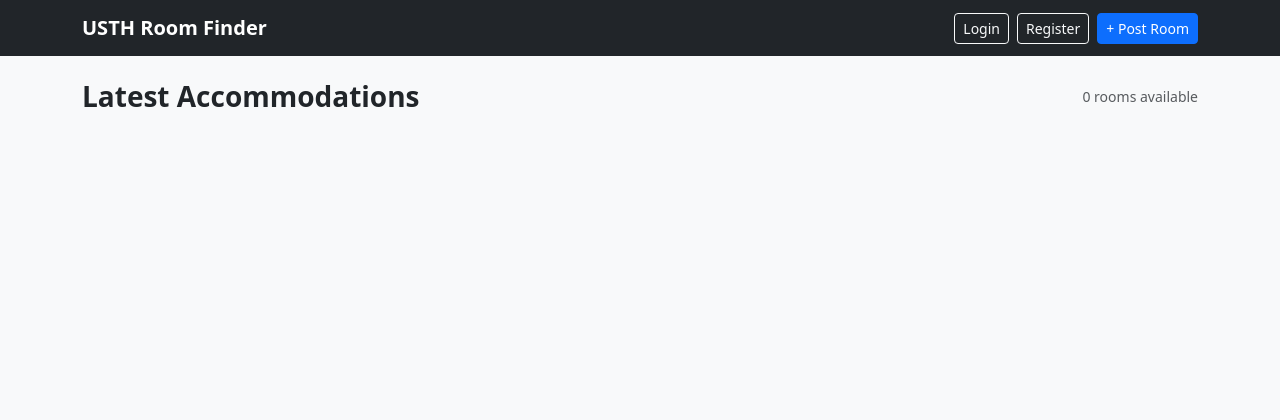
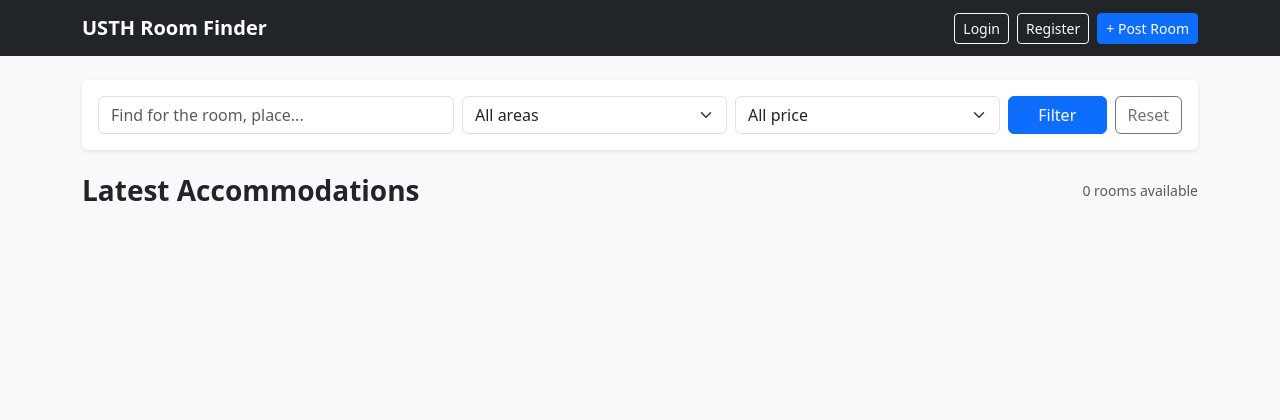
Before and after one commit to dungnt2410232/Room-Rental, a Flask app: page / in a window 1280 px wide. Shown: the top 420 px of the page. Run offline with Flask 3, Linux system fonts and the light colour scheme; data that the repository does not hold is empty.

Commit message:
Complete search and filter feature

```diff
--- a/app.py
+++ b/app.py
@@ -20,8 +20,31 @@ with app.app_context():
 
 @app.route('/')
 def index():
-    rooms = Room.query.all()
-    return render_template('index.html', rooms=rooms)
+    keyword = request.args.get('keyword', '').strip()
+    district = request.args.get('district', '').strip()
+    max_price = request.args.get('max_price', type=float)
+
+    query = Room.query
+    # Keyword
+    if keyword:
+        query = query.filter(Room.title.ilike(f"%{keyword}%") | Room.description.ilike(f"%{keyword}%"))
+
+    # District
+    if district:
+        query = query.filter(Room.district == district)
+
+    # Price filter
+    if max_price:
+        query = query.filter(Room.price <= max_price)
+
+    rooms = query.all()
+    return render_template(
+        'index.html',
+        rooms=rooms,
+        keyword=keyword,
+        district=district,
+        max_price=max_price
+    )
 
 @app.route('/login')
 def login():
--- a/templates/index.html
+++ b/templates/index.html
@@ -3,6 +3,37 @@
 {% block title %}Home - USTH Room Finder{% endblock %}
 
 {% block content %}
+<!-- Form tìm kiếm & Bộ lọc -->
+<div class="card shadow-sm border-0 mb-4">
+    <div class="card-body p-3">
+        <form method="GET" action="/" class="row g-2 align-items-center">
+            <div class="col-md-4">
+                <input type="text" name="keyword" class="form-control" placeholder="Find for the room, place..." value="{{ keyword or '' }}">
+            </div>
+            <div class="col-md-3">
+                <select name="district" class="form-select">
+                    <option value="">All areas</option>
+                    <option value="Cau Giay" {% if district == 'Cau Giay' %}selected{% endif %}>Cau Giay</option>
+                    <option value="Hai Ba Trung" {% if district == 'Hai Ba Trung' %}selected{% endif %}>Hai Ba Trung</option>
+                    <option value="Nam Tu Liem" {% if district == 'Nam Tu Liem' %}selected{% endif %}>Nam Tu Liem</option>
+                </select>
+            </div>
+            <div class="col-md-3">
+                <select name="max_price" class="form-select">
+                    <option value="">All price</option>
+                    <option value="2000000" {% if max_price == 2000000 %}selected{% endif %}>Dưới 2.000.000 đ</option>
+                    <option value="4000000" {% if max_price == 4000000 %}selected{% endif %}>Dưới 4.000.000 đ</option>
+                    <option value="6000000" {% if max_price == 6000000 %}selected{% endif %}>Dưới 6.000.000 đ</option>
+                </select>
+            </div>
+            <div class="col-md-2 d-flex gap-2">
+                <button type="submit" class="btn btn-primary w-100">Filter</button>
+                <a href="/" class="btn btn-outline-secondary">Reset</a>
+            </div>
+        </form>
+    </div>
+</div>
+
 <div class="d-flex justify-content-between align-items-center mb-4">
     <h3 class="fw-bold mb-0">Latest Accommodations</h3>
     <span class="text-muted small">{{ rooms|length }} rooms available</span>
```
